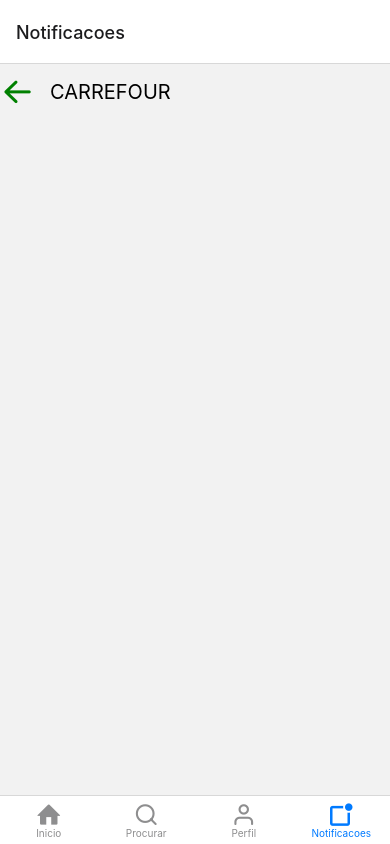
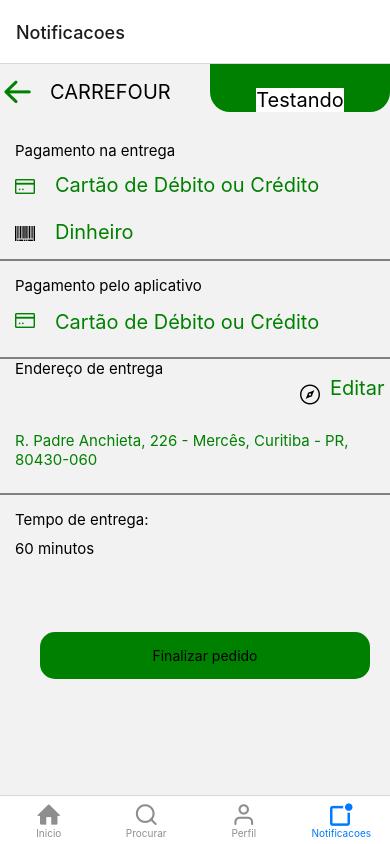
Before and after one commit to RicksonEdward29/minhas_telas, a React Native app: screen /Notificacoes in a window 390 px wide. Built offline with nearby package versions, Linux system fonts and the light colour scheme.

Commit message:
Botoes criados

```diff
--- a/App.js
+++ b/App.js
@@ -2,6 +2,7 @@
 import { StyleSheet, View, Page } from 'react-native';
 import { NavigationContainer } from '@react-navigation/native';
 import Routes from './src/routes';
+
 
 export default function App(){
     return(
--- a/src/Pages/Notification/index.js
+++ b/src/Pages/Notification/index.js
@@ -1,15 +1,47 @@
 import React from 'react';
-import { SafeAreaView, Text, View, StyleSheet} from 'react-native';
+import { SafeAreaView, Text, View, StyleSheet, TouchableOpacity} from 'react-native';
 import Icon from 'react-native-vector-icons/AntDesign'
+
+
 import { color } from 'react-native/Libraries/Components/View/ReactNativeStyleAttributes';
 
 export default function Notification() {
     return(
         <SafeAreaView style={StyleSheet.container}>
-            <View style={StyleSheet.frontal}>
-             <Text style={frente.texto}>CARREFOUR</Text>
-             <Icon style={frente.icone01} name="arrowleft" size={35} color="green"></Icon>
+            <View style={StyleSheet.sup}>
+             <Text style={Superior.texto}>CARREFOUR</Text>
+             <Icon style={Superior.icone} name="arrowleft" size={35} color="green"></Icon>
+             <Text style={Superior.texto3}>Pagamento na entrega</Text>
+             <Icon style={Superior.icone04} name="creditcard" size={20} color="green"></Icon>
+             <Text style={Superior.texto4}>Cartão de Débito ou Crédito</Text>
+             <Icon style={Superior.icone05} name="barcode" size={20} color="black"></Icon>
+             <Text style={Superior.texto5}>Dinheiro</Text>
+             <View style={Superior.linha1}></View>
+             <Text style={Superior.texto6}>Pagamento pelo aplicativo</Text>
+             <Text style={Superior.texto7}>Cartão de Débito ou Crédito</Text>
+             <Icon style={Superior.icone07} name="creditcard" size={20} color="green"></Icon>
+             <View style={Superior.linha2}></View>
+             <Text style={Superior.texto8}>Endereço de entrega</Text>
+             <Icon style={Superior.icone09} name="find" size={20} color="black"></Icon>
+             <Text style={Superior.texto9}>R. Padre Anchieta, 226 - Mercês, Curitiba - PR, 80430-060</Text>
+             <Text style={Superior.texto10}>Editar</Text>
+             <View style={Superior.linha3}></View>
+             <Text style={Superior.texto11}>Tempo de entrega:</Text>
+             <Text style={Superior.texto12}>60 minutos</Text>
             </View>
+            <View style={Superior.quadrado}></View>
+            <TouchableOpacity style={botao.button} onPress={() => {}}>
+             <View style={botao.container}>
+              <Text style={botao.texto13}>Testando</Text>
+             </View>
+            </TouchableOpacity>
+            <TouchableOpacity style={botao2.button2} onPress={() => {}}>
+             <View style={botao.container2}>
+              <Text style={botao.texto14}>Finalizar pedido</Text>
+             </View>
+            </TouchableOpacity>
+
+
         </SafeAreaView>
     );
 }
@@ -17,28 +49,173 @@
 const styles = StyleSheet.create({
     container:{
         flex:1,
-        backgroundColor:'white',
+        alignItems:'center',
+
     },
 
 
 });
 
-const frente = StyleSheet.create({
-    frontal:{
-            flex: 1,
+const Superior = StyleSheet.create({
+    sup:{
+
         width: 500,
         height: 100,
         backgroundColor: "black",
     },
+
+
     texto:{
         fontSize: 20,
         color:"black",
         left: 50,
         top: 16,
     },
-    icone01:{
+    icone:{
         marginTop: -15,
+    },
+
+    texto3:{
+        fontSize: 15,
+        color:"black",
+        left: 15,
+        top: 30,
+    },
+    icone04:{
+        top: 45,
+        left: 15,
+    },
+    texto4:{
+        fontSize: 20,
+        color:"green",
+        left: 55,
+        top: 20,
+    },
+    icone05:{
+        top: 45,
+        left: 15,
+    },
+    texto5:{
+        fontSize: 20,
+        color:"green",
+        left: 55,
+        top: 20,
+
+    },
+    linha1:{
+        width: 500,
+        height: 2,
+        top: 35,
+        backgroundColor:'grey',
+    },
+    texto6:{
+        fontSize: 15,
+        color:"black",
+        left: 15,
+        top: 50,
+    },
+    icone07:{
+        top: 40,
+        left: 15,
+    },
+    texto7:{
+        fontSize: 20,
+        color:"green",
+        left: 55,
+        top: 65,
+    },
+    linha2:{
+        width: 500,
+        height: 2,
+        top: 65,
+        backgroundColor:'grey',
+    },
+    texto8:{
+        fontSize: 15,
+        color:"black",
+        left: 15,
+        top: 65,
+    },
+    icone09:{
+        top: 70,
+        left: 300,
+    },
+    texto9:{
+        fontSize: 15,
+        color:"green",
+        left: 15,
+        top: 95,
+    },
+    texto10:{
+        fontSize: 20,
+        top: 2,
+        left: 330,
+        color:'green',
+    },
+    linha3:{
+        width: 500,
+        height: 2,
+        top: 95,
+        backgroundColor:'grey',
+    },
+    texto11:{
+        fontSize: 15,
+        color:"black",
+        left: 15,
+        top: 110,
+    },
+    texto12:{
+        fontSize: 15,
+        color:"black",
+        left: 15,
+        top: 120,
     }
 
 
+
 })
+
+const botao = StyleSheet.create({
+    container:{
+        flex:1,
+        alignItems:'center',
+        marginTop: 50,
+    },
+    button:{
+        alignItems:'center',
+        backgroundColor:'green',
+        padding: 0,
+        width: 180,
+        top: -400,
+        left: 210,
+        borderRadius: 20,
+
+
+    },
+    texto13:{
+        fontSize: 20,
+        backgroundColor:'white',
+    }
+})
+
+const botao2 = StyleSheet.create({
+    container2:{
+        flex:1,
+        alignItems:'center',
+        marginTop: 50,
+    },
+    button2:{
+        alignItems:'center',
+        backgroundColor:'green',
+        padding: 15,
+        width: 330,
+        top: 120,
+        left: 40,
+        borderRadius: 15,
+
+    },
+    texto14:{
+        fontSize: 25,
+        backgroundColor:'white',
+    }
+})
```
